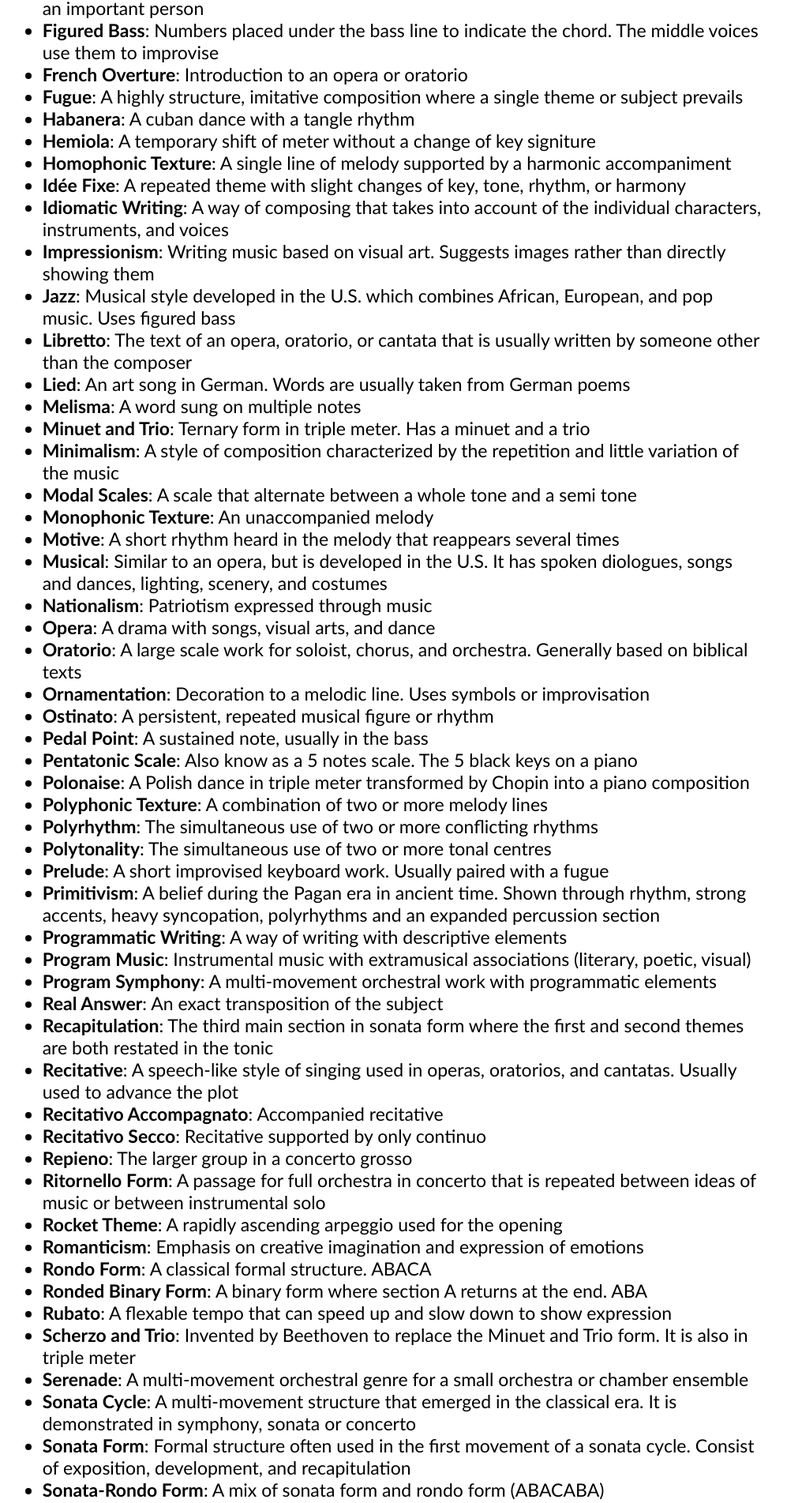
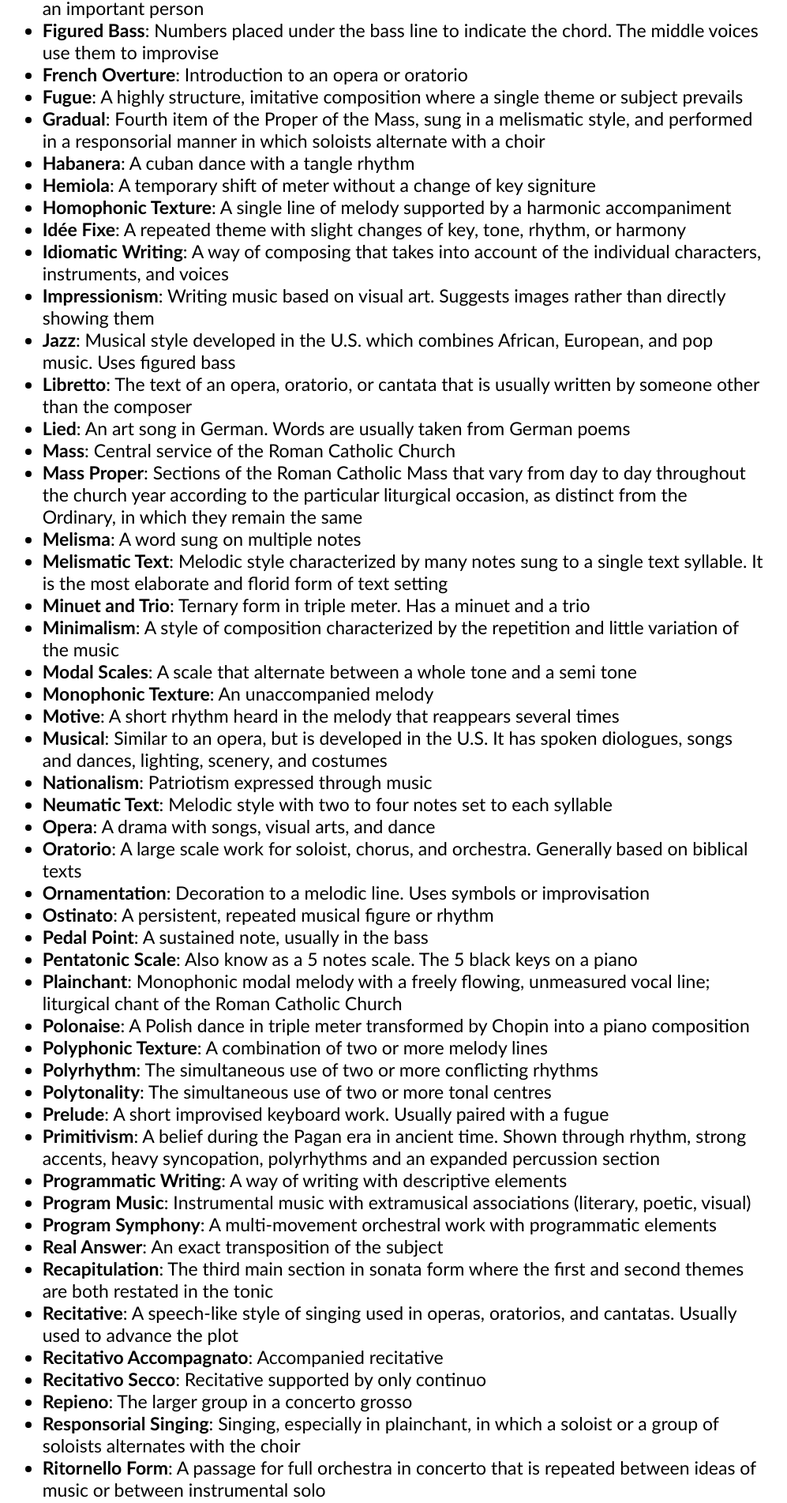
Before and after one commit to ChingChang9/Personal-Website, a Vue app: page /music-history in a window 1280 px wide. Shown: the part 1389-3292 px from the top of the page at 79% size, without its empty margins (273-1270 px from the left). Built offline with nearby package versions, Linux system fonts and the light colour scheme.

Commit message:
new tst recrod/new music history definition

```diff
--- a/src/views/MusicHistory.vue
+++ b/src/views/MusicHistory.vue
@@ -38,6 +38,7 @@
       <li><strong>Figured Bass</strong>: Numbers placed under the bass line to indicate the chord. The middle voices use them to improvise</li>
       <li><strong>French Overture</strong>: Introduction to an opera or oratorio</li>
       <li><strong>Fugue</strong>: A highly structure, imitative composition where a single theme or subject prevails</li>
+      <li><strong>Gradual</strong>: Fourth item of the Proper of the Mass, sung in a melismatic style, and performed in a responsorial manner in which soloists alternate with a choir</li>
       <li><strong>Habanera</strong>: A cuban dance with a tangle rhythm</li>
       <li><strong>Hemiola</strong>: A temporary shift of meter without a change of key signiture</li>
       <li><strong>Homophonic Texture</strong>: A single line of melody supported by a harmonic accompaniment</li>
@@ -47,7 +48,10 @@
       <li><strong>Jazz</strong>: Musical style developed in the U.S. which combines African, European, and pop music. Uses figured bass</li>
       <li><strong>Libretto</strong>: The text of an opera, oratorio, or cantata that is usually written by someone other than the composer</li>
       <li><strong>Lied</strong>: An art song in German. Words are usually taken from German poems</li>
+      <li><strong>Mass</strong>: Central service of the Roman Catholic Church</li>
+      <li><strong>Mass Proper</strong>: Sections of the Roman Catholic Mass that vary from day to day throughout the church year according to the particular liturgical occasion, as distinct from the Ordinary, in which they remain the same</li>
       <li><strong>Melisma</strong>: A word sung on multiple notes</li>
+      <li><strong>Melismatic Text</strong>: Melodic style characterized by many notes sung to a single text syllable. It is the most elaborate and florid form of text setting</li>
       <li><strong>Minuet and Trio</strong>: Ternary form in triple meter. Has a minuet and a trio</li>
       <li><strong>Minimalism</strong>: A style of composition characterized by the repetition and little variation of the music</li>
       <li><strong>Modal Scales</strong>: A scale that alternate between a whole tone and a semi tone</li>
@@ -55,12 +59,14 @@
       <li><strong>Motive</strong>: A short rhythm heard in the melody that reappears several times</li>
       <li><strong>Musical</strong>: Similar to an opera, but is developed in the U.S. It has spoken diologues, songs and dances, lighting, scenery, and costumes</li>
       <li><strong>Nationalism</strong>: Patriotism expressed through music</li>
+      <li><strong>Neumatic Text</strong>: Melodic style with two to four notes set to each syllable</li>
       <li><strong>Opera</strong>: A drama with songs, visual arts, and dance</li>
       <li><strong>Oratorio</strong>: A large scale work for soloist, chorus, and orchestra. Generally based on biblical texts</li>
       <li><strong>Ornamentation</strong>: Decoration to a melodic line. Uses symbols or improvisation</li>
       <li><strong>Ostinato</strong>: A persistent, repeated musical figure or rhythm</li>
       <li><strong>Pedal Point</strong>: A sustained note, usually in the bass</li>
       <li><strong>Pentatonic Scale</strong>: Also know as a 5 notes scale. The 5 black keys on a piano</li>
+      <li><strong>Plainchant</strong>: Monophonic modal melody with a freely flowing, unmeasured vocal line; liturgical chant of the Roman Catholic Church</li>
       <li><strong>Polonaise</strong>: A Polish dance in triple meter transformed by Chopin into a piano composition</li>
       <li><strong>Polyphonic Texture</strong>: A combination of two or more melody lines</li>
       <li><strong>Polyrhythm</strong>: The simultaneous use of two or more conflicting rhythms</li>
@@ -76,6 +82,7 @@
       <li><strong>Recitativo Accompagnato</strong>: Accompanied recitative</li>
       <li><strong>Recitativo Secco</strong>: Recitative supported by only continuo</li>
       <li><strong>Repieno</strong>: The larger group in a concerto grosso</li>
+      <li><strong>Responsorial Singing</strong>: Singing, especially in plainchant, in which a soloist or a group of soloists alternates with the choir</li>
       <li><strong>Ritornello Form</strong>: A passage for full orchestra in concerto that is repeated between ideas of music or between instrumental solo</li>
       <li><strong>Rocket Theme</strong>: A rapidly ascending arpeggio used for the opening</li>
       <li><strong>Romanticism</strong>: Emphasis on creative imagination and expression of emotions</li>
@@ -89,6 +96,7 @@
       <li><strong>Sonata-Rondo Form</strong>: A mix of sonata form and rondo form (ABACABA)</li>
       <li><strong>String Quartet</strong>: The most important chamber music genre of the classical era. Consists of first and second violin, viola and cello</li>
       <li><strong>Subject</strong>: The initial statement of the main theme of a fugue in the tonic key</li>
+      <li><strong>Syllabic Text</strong>: Melodic style with one note to each syllable of text. The text can be heard very clearly in this setting</li>
       <li><strong>Symbolism</strong>: A type of writing music where the author suggests matter rather than depicting it specifically</li>
       <li><strong>Symphonic Poem</strong>: A single movement work that is generally free in form with literary or pictorial associations</li>
       <li><strong>Symphony</strong>: A work featuring a statement of a melody followed by a series of transformations where changes can be made to melody, harmony, rhythm or orchestration, often used in the slow sonata cycle</li>
--- a/src/views/Projects.vue
+++ b/src/views/Projects.vue
@@ -17,7 +17,7 @@
         <h1 class="card-title">Typing Speed Test</h1>
         <div class="card-description">
           Type as fast as you can in 1 minute to check out your typing speed. The average speed of
-          professional typers is around 350 CPM. Can you go any faster than my record of 550?
+          professional typers is around 350 CPM. Can you go any faster than my record of 592?
         </div>
         <img class="card-img" src="@/assets/projects/tst.jpg" draggable="false" />
       </router-link>
```
